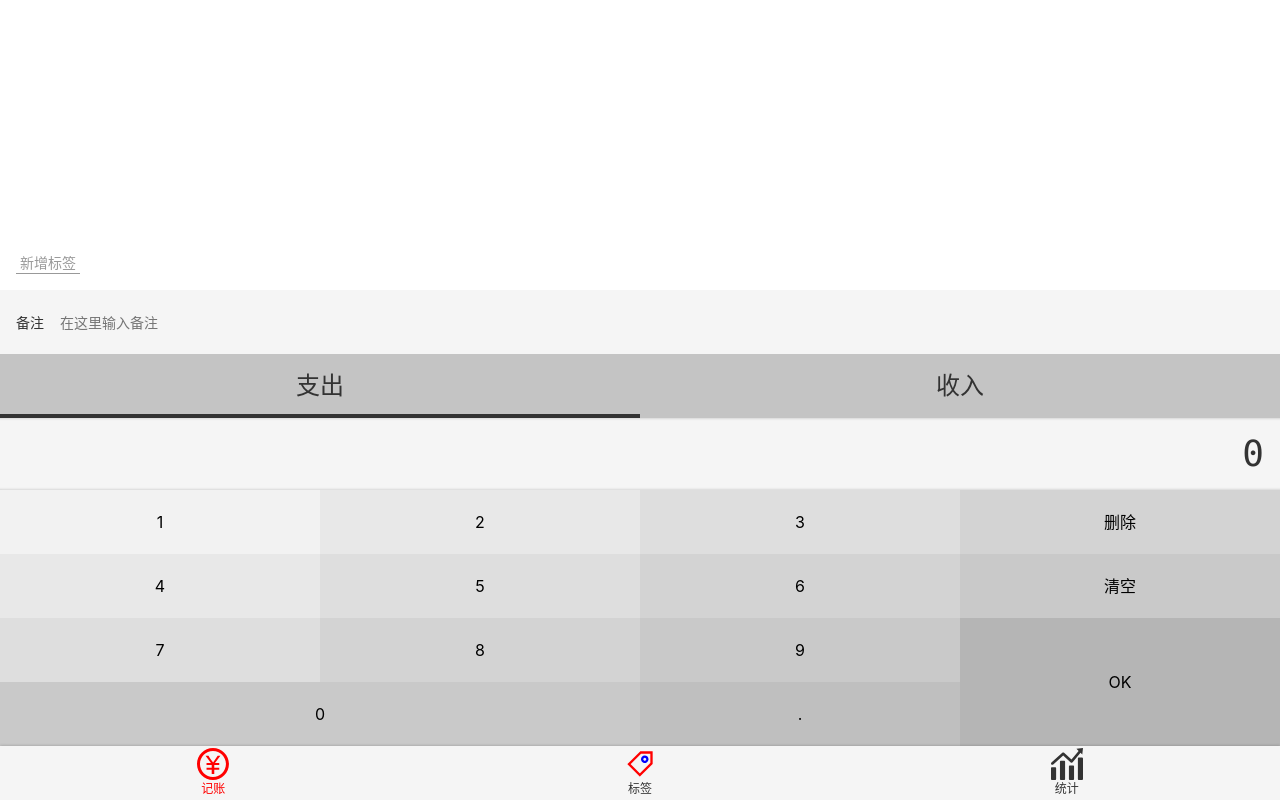
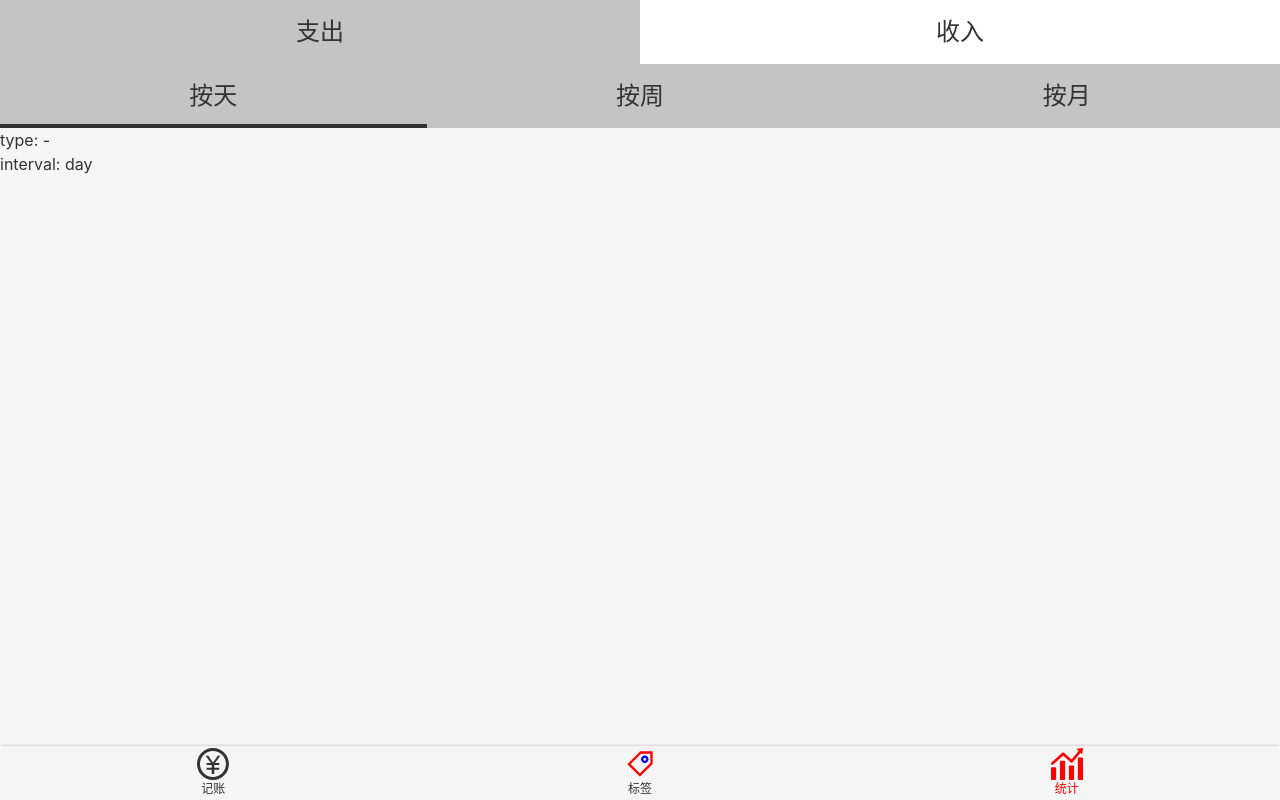
Before and after one commit to woshidw/QinXiu-J, a Vue app: page /#/statistics in a window 1280 px wide. Before the commit this address led to /#/money. Built offline with nearby package versions, Linux system fonts and the light colour scheme.

Commit message:
在 Money.vue 里面使用 Tabs

```diff
--- /dev/null
+++ b/src/constants/intetvalList.ts
@@ -0,0 +1,5 @@
+export default Object.freeze([
+  {text: '按天', value: 'day'},
+  {text: '按周', value: 'week'},
+  {text: '按月', value: 'month'},
+]);
--- /dev/null
+++ b/src/constants/recordTypeList.ts
@@ -0,0 +1,4 @@
+export default Object.freeze([
+  {text: '支出', value: '-'},
+  {text: '收入', value: '+'},
+]);
--- a/src/views/Money.vue
+++ b/src/views/Money.vue
@@ -1,15 +1,14 @@
 <template>
   <Layout class-prefix="layout">
     <NumberPad :value.sync="record.amount" @submit="saveRecord"/>
-    <Types :value.sync="record.type"/>
+    <Tabs :data-source="recordTypeList"
+          :value.sync="record.type"/>
     <div class="notes">
       <FormItem field-name="备注"
                 placeholder="在这里输入备注"
                 @update:value="onUpdateNotes"/>
     </div>
-
     <Tags/>
-
   </Layout>
 </template>
 
@@ -20,19 +19,25 @@ import Types from '@/components/Money/Types.vue';
 import FormItem from '@/components/Money/FormItem.vue';
 import Tags from '@/components/Money/Tags.vue';
 import {Component} from 'vue-property-decorator';
+import Tabs from '@/components/Tabs.vue';
+import recordTypeList from '@/constants/recordTypeList';
 
 @Component({
-  components: {Tags, FormItem, Types, NumberPad},
+  components: {Tabs, Tags, FormItem, Types, NumberPad},
 })
 export default class Money extends Vue {
   get recordList() {
     return this.$store.state.recordList;
   }
+
+  recordTypeList = recordTypeList;
+
   record: RecordItem = {
     tags: [], notes: '', type: '-', amount: 0
   };
-  created(){
-    this.$store.commit('fetchRecords')
+
+  created() {
+    this.$store.commit('fetchRecords');
   }
 
   onUpdateNotes(value: string) {
@@ -40,7 +45,7 @@ export default class Money extends Vue {
   }
 
   saveRecord() {
-    this.$store.commit('createRecord', this.record)
+    this.$store.commit('createRecord', this.record);
   }
 }
 </script>
@@ -50,7 +55,8 @@ export default class Money extends Vue {
   display: flex;
   flex-direction: column-reverse;
 }
-.notes{
+
+.notes {
   padding: 12px 0;
 }
 </style>
--- a/src/views/Statistics.vue
+++ b/src/views/Statistics.vue
@@ -1,12 +1,12 @@
 <template>
   <Layout>
-    <Tabs class-prefix="types" :data-source="typeList" :value.sync="type"/>
+    <Tabs class-prefix="type" :data-source="recordTypeList" :value.sync="type"/>
     <Tabs class-prefix="interval" :data-source="intervalList" :value.sync="interval"/>
-  <div>
-    type: {{type}}
-    <br/>
-    interval: {{interval}}
-  </div>
+    <div>
+      type: {{ type }}
+      <br/>
+      interval: {{ interval }}
+    </div>
   </Layout>
 
 </template>
@@ -32,6 +32,8 @@ import Types from '@/components/Money/Types.vue';
 import Vue from 'vue';
 import {Component} from 'vue-property-decorator';
 import Tabs from '@/components/Tabs.vue';
+import intervalList from '@/constants/intetvalList';
+import recordTypeList from '@/constants/recordTypeList';
 
 @Component({
   components: {Tabs, Types},
@@ -39,14 +41,7 @@ import Tabs from '@/components/Tabs.vue';
 export default class Statistics extends Vue {
   type = '-';
   interval = 'day';
-  intervalList = [
-    {text: '按天', value: 'day'},
-    {text: '按周', value: 'week'},
-    {text: '按月', value: 'month'},
-  ];
-  typeList = [
-    {text: '支出', value: '-'},
-    {text: '收入', value: '+'}
-  ];
+  intervalList = intervalList;
+  recordTypeList = recordTypeList
 }
 </script>
```
